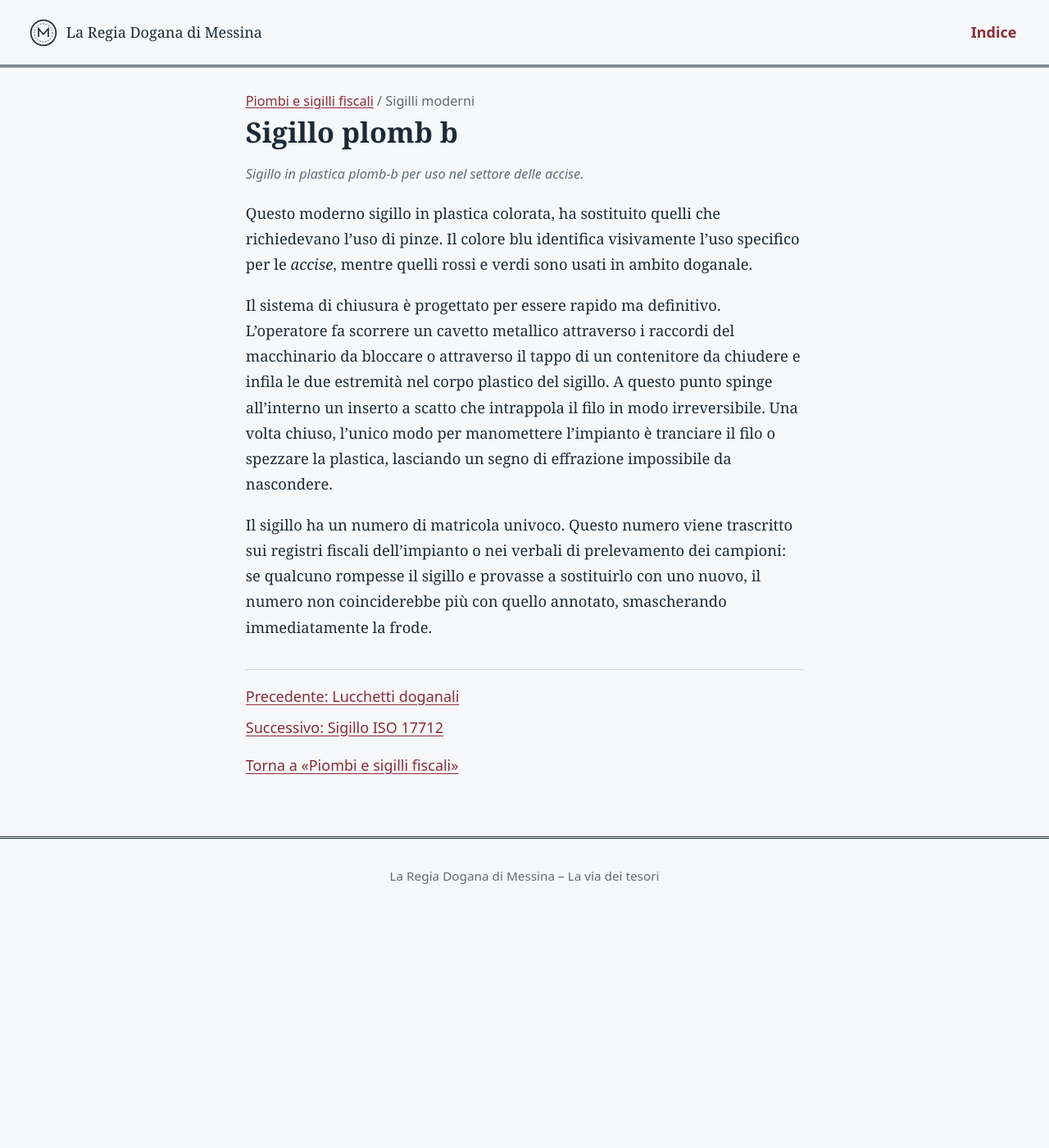
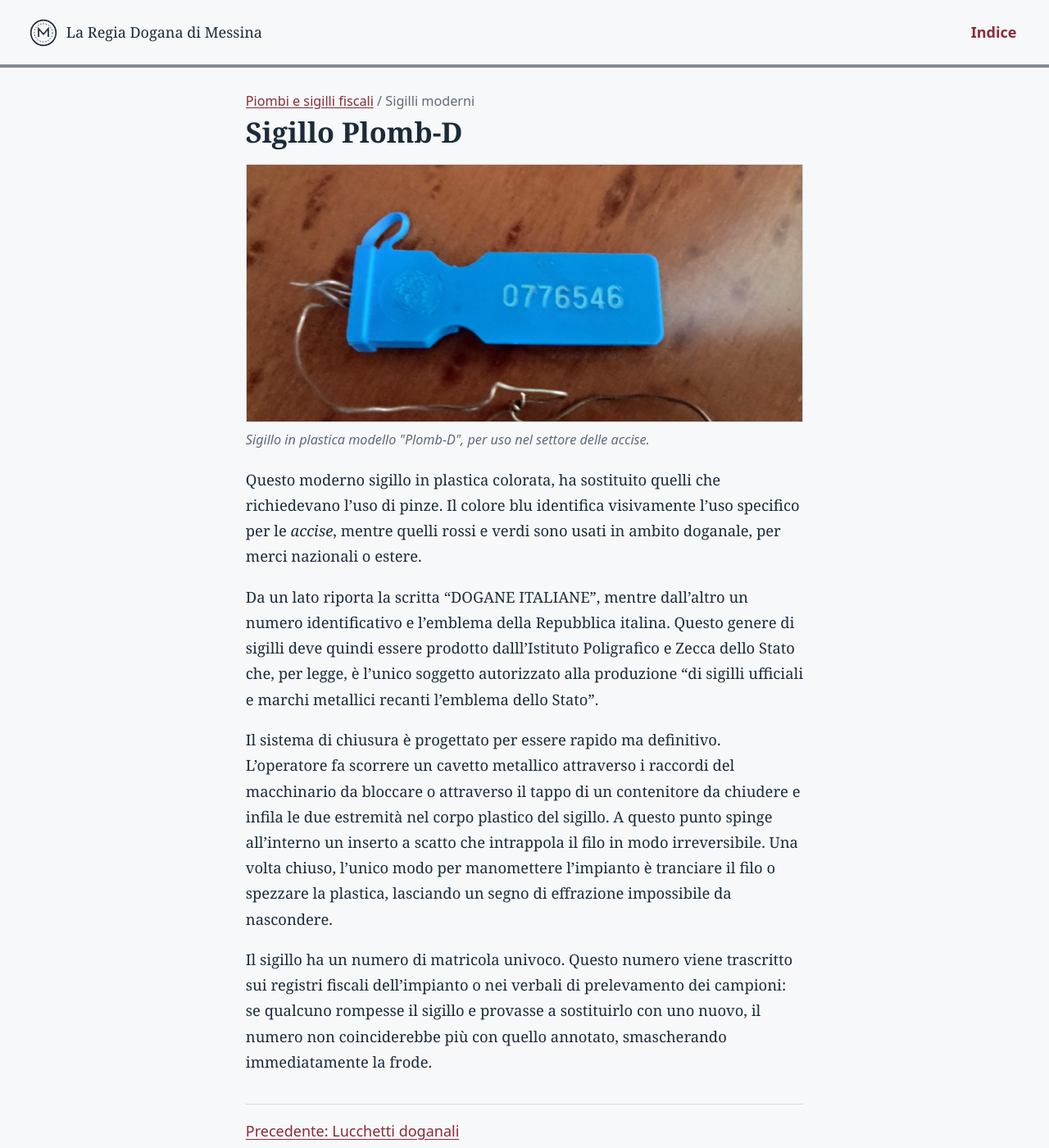
Before and after one commit to GiuseppeLB/regia-dogana-di-Messina, a Jekyll site: the page built from _oggetti/sigillo-moderno-1.md, in a window 1280 px wide and 1400 px high. Shown: the whole window at 82% size. Built offline with Jekyll 4.4.1, drawn with Linux system fonts in a browser that asks for light colours.

Commit message:
Update _oggetti/sigillo-moderno-1.md (via Pages CMS)

```diff
--- a/_oggetti/sigillo-moderno-1.md
+++ b/_oggetti/sigillo-moderno-1.md
@@ -1,12 +1,16 @@
 ---
 layout: oggetto
-title: Sigillo plomb b
+title: Sigillo Plomb-D
 pagina: sigilli
 sezione: Sigilli moderni
 ordine: 5
-didascalia: Sigillo in plastica plomb-b per uso nel settore delle accise.
+foto: /assets/foto/plomb doganale.jpg
+alt: Plomb-D
+didascalia: Sigillo in plastica modello "Plomb-D", per uso nel settore delle accise.
 ---
-Questo moderno sigillo in plastica colorata, ha sostituito quelli che richiedevano l'uso di pinze.  Il colore blu identifica visivamente l'uso specifico per le *accise*, mentre quelli rossi e verdi sono usati in ambito doganale.
+Questo moderno sigillo in plastica colorata, ha sostituito quelli che richiedevano l'uso di pinze.  Il colore blu identifica visivamente l'uso specifico per le *accise*, mentre quelli rossi e verdi sono usati in ambito doganale, per merci nazionali o estere.
+
+Da un lato riporta la scritta "DOGANE ITALIANE", mentre dall'altro un numero identificativo e l'emblema della Repubblica italina. Questo genere di sigilli deve quindi essere prodotto dalll’Istituto Poligrafico e Zecca dello Stato che, per legge, è l’unico soggetto autorizzato alla produzione “di sigilli ufficiali e marchi metallici recanti l’emblema dello Stato”.
 
 Il sistema di chiusura è progettato per essere rapido ma definitivo. L'operatore fa scorrere un cavetto metallico attraverso i raccordi del macchinario da bloccare o attraverso il tappo di un contenitore da chiudere e infila le due estremità nel corpo plastico del sigillo. A questo punto spinge all'interno un inserto a scatto che intrappola il filo in modo irreversibile. Una volta chiuso, l'unico modo per manomettere l'impianto è tranciare il filo o spezzare la plastica, lasciando un segno di effrazione impossibile da nascondere.
 
```
